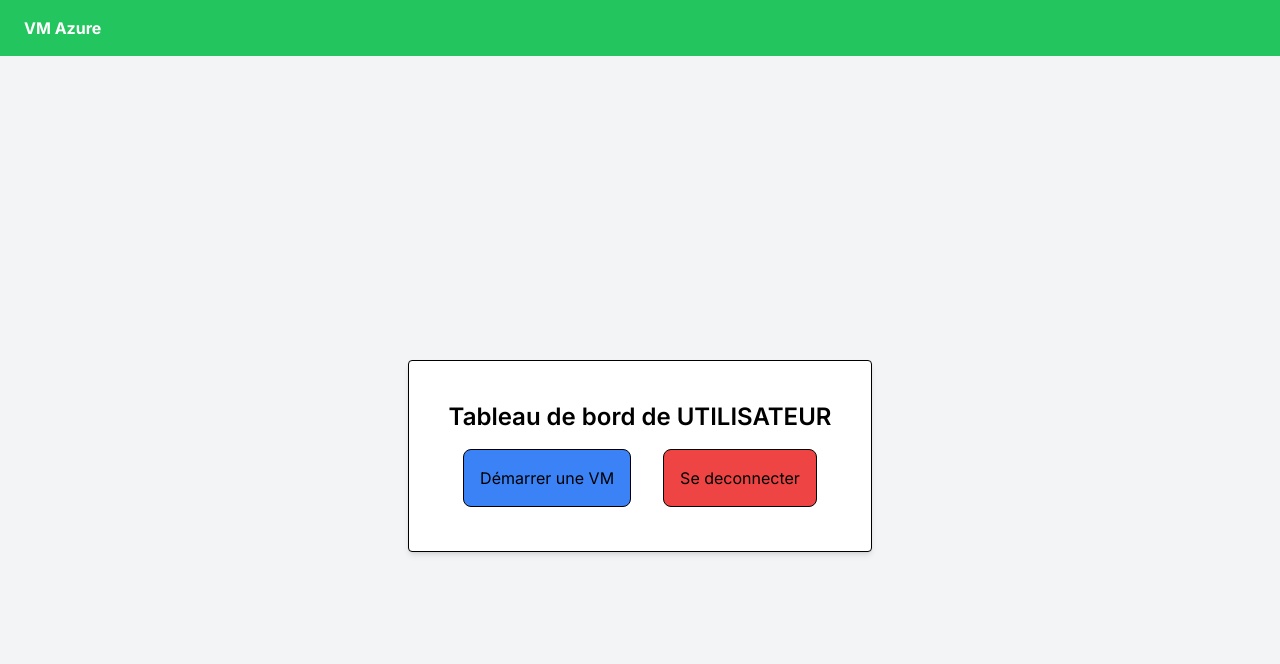
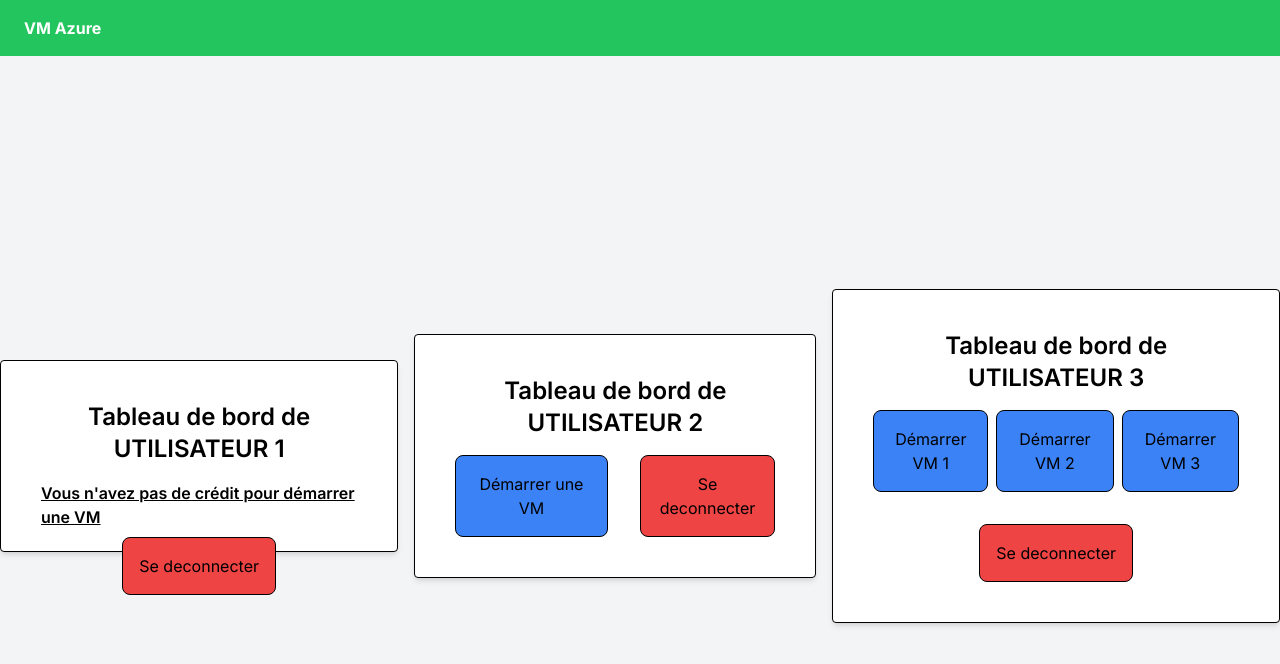
Before and after one commit to LouisLagrange1/VM_Azur_Next, a Next.js app: page /dashboard in a window 1280 px wide. Shown: the top 664 px of the page. Built offline with nearby package versions, Linux system fonts and the light colour scheme.

Commit message:
create 3 view

```diff
--- a/src/app/dashboard/page.js
+++ b/src/app/dashboard/page.js
@@ -1,18 +1,60 @@
-import Link from 'next/link';
+import Link from "next/link";
 import React from "react";
 
 export default function Dashboard() {
   return (
     <>
-          <div className="bg-gray-100 h-screen flex flex-col justify-center items-center">
+      <div className="bg-gray-100 h-screen flex flex-row gap-4 justify-center items-center">
         <div className="bg-white p-10 rounded shadow-md w-max h-48 border border-black">
           <h2 className="text-2xl font-semibold mb-4 text-center text-black">
-                      Tableau de bord de UTILISATEUR
+            Tableau de bord de UTILISATEUR 1
           </h2>
-                  <div className='flex gap-8 justify-center'>
-                      <button className='bg-blue-500 p-4 rounded-lg border border-black hover:bg-blue-700 hover:text-white'>Démarrer une VM</button>
+          <div className="flex gap-2 justify-center flex-col items-center">
+            <p className="font-semibold underline">
+              Vous n'avez pas de crédit pour démarrer une VM
+            </p>
             <Link href="/">
-                          <button className='bg-red-500 p-4 rounded-lg border border-black  hover:bg-red-700 hover:text-white'>Se deconnecter</button>
+              <button className="bg-red-500 p-4 rounded-lg border border-black  hover:bg-red-700 hover:text-white">
+                Se deconnecter
+              </button>
+            </Link>
+          </div>
+        </div>
+        <div className="bg-white p-10 rounded shadow-md w-max h-max border border-black">
+          <h2 className="text-2xl font-semibold mb-4 text-center text-black">
+            Tableau de bord de UTILISATEUR 2
+          </h2>
+          <div className="flex gap-8 justify-center">
+            <button className="bg-blue-500 p-4 rounded-lg border border-black hover:bg-blue-700 hover:text-white">
+              Démarrer une VM
+            </button>
+            <Link href="/">
+              <button className="bg-red-500 p-4 rounded-lg border border-black  hover:bg-red-700 hover:text-white">
+                Se deconnecter
+              </button>
+            </Link>
+          </div>
+        </div>
+        <div className="bg-white p-10 rounded shadow-md w-max h-max border border-black">
+          <h2 className="text-2xl font-semibold mb-4 text-center text-black">
+            Tableau de bord de UTILISATEUR 3
+          </h2>
+          <div className="flex gap-8 justify-center flex-col items-center">
+            <div className="flex gap-2">
+              <button className="bg-blue-500 p-4 rounded-lg border border-black hover:bg-blue-700 hover:text-white">
+                Démarrer VM 1
+              </button>
+              <button className="bg-blue-500 p-4 rounded-lg border border-black hover:bg-blue-700 hover:text-white">
+                Démarrer VM 2
+              </button>
+              <button className="bg-blue-500 p-4 rounded-lg border border-black hover:bg-blue-700 hover:text-white">
+                Démarrer VM 3
+              </button>
+            </div>
+            <Link href="/">
+              <button className="bg-red-500 p-4 rounded-lg border border-black  hover:bg-red-700 hover:text-white">
+                Se deconnecter
+              </button>
             </Link>
           </div>
         </div>
```
Lines whose indentation alone changed are shown as unchanged.
